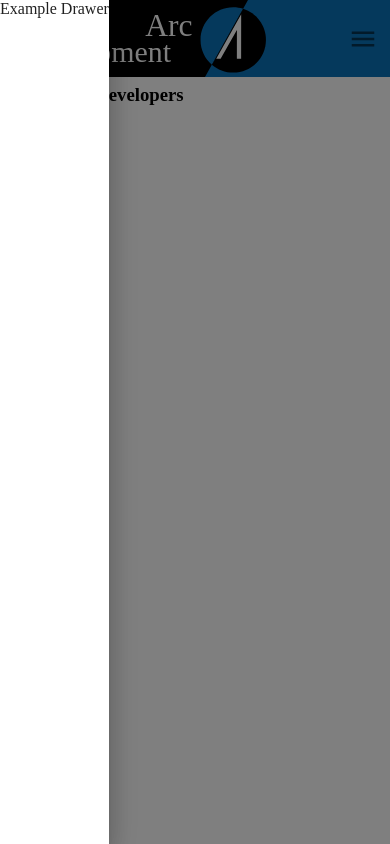
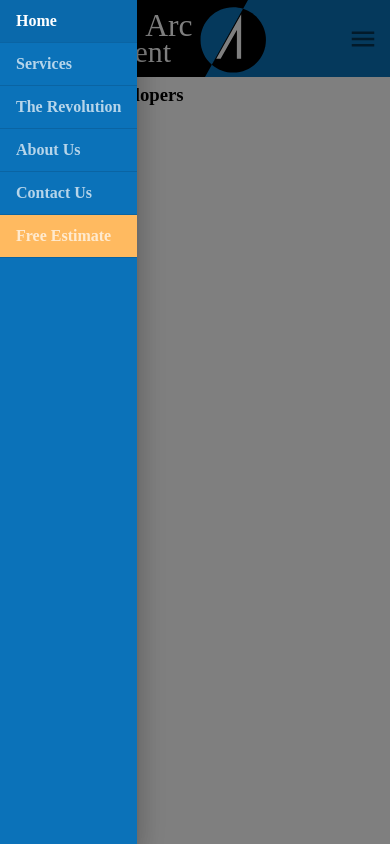
Before and after one commit to rupaklama/material-ui-react, a React (Create React App) app: page / in a window 390 px wide. Both pictures are taken after a click on the button 363 px from the left and 38 px from the top of the page. Built offline with nearby package versions, Linux system fonts and the light colour scheme.

Commit message:
header styled

```diff
--- a/src/layouts/header/Header.jsx
+++ b/src/layouts/header/Header.jsx
@@ -12,6 +12,9 @@ import {
   useMediaQuery,
   SwipeableDrawer,
   IconButton,
+  List,
+  ListItem,
+  ListItemText,
 } from '@material-ui/core';
 import MenuIcon from '@material-ui/icons/Menu';
 import { useTheme } from '@material-ui/styles';
@@ -256,8 +259,127 @@ function Header() {
         open={openDrawer}
         onClose={() => setOpenDrawer(false)}
         onOpen={() => setOpenDrawer(true)}
+        classes={{ paper: classes.drawer }}
       >
-        Example Drawer
+        <List disablePadding>
+          <ListItem
+            onClick={() => {
+              setOpenDrawer(false);
+              setValue(0);
+            }}
+            divider
+            button
+            component={Link}
+            to='/'
+            selected={value === 0}
+          >
+            {/* to get rid off default link style */}
+            <ListItemText
+              className={value === 0 ? [classes.drawerItem, classes.drawerItemSelected] : classes.drawerItem}
+              disableTypography
+            >
+              Home
+            </ListItemText>
+          </ListItem>
+
+          <ListItem
+            onClick={() => {
+              setOpenDrawer(false);
+              setValue(1);
+            }}
+            divider
+            button
+            component={Link}
+            to='/services'
+            selected={value === 1}
+          >
+            <ListItemText
+              className={value === 1 ? [classes.drawerItem, classes.drawerItemSelected] : classes.drawerItem}
+              disableTypography
+            >
+              Services
+            </ListItemText>
+          </ListItem>
+
+          <ListItem
+            onClick={() => {
+              setOpenDrawer(false);
+              setValue(2);
+            }}
+            divider
+            button
+            component={Link}
+            to='/revolution'
+            selected={value === 2}
+          >
+            <ListItemText
+              className={value === 2 ? [classes.drawerItem, classes.drawerItemSelected] : classes.drawerItem}
+              disableTypography
+            >
+              The Revolution
+            </ListItemText>
+          </ListItem>
+
+          <ListItem
+            onClick={() => {
+              setOpenDrawer(false);
+              setValue(3);
+            }}
+            divider
+            button
+            component={Link}
+            to='/about'
+            selected={value === 3}
+          >
+            <ListItemText
+              className={value === 3 ? [classes.drawerItem, classes.drawerItemSelected] : classes.drawerItem}
+              disableTypography
+            >
+              About Us
+            </ListItemText>
+          </ListItem>
+
+          <ListItem
+            onClick={() => {
+              setOpenDrawer(false);
+              setValue(4);
+            }}
+            divider
+            button
+            component={Link}
+            to='/contact'
+            selected={value === 4}
+          >
+            <ListItemText
+              className={value === 4 ? [classes.drawerItem, classes.drawerItemSelected] : classes.drawerItem}
+              disableTypography
+            >
+              Contact Us
+            </ListItemText>
+          </ListItem>
+
+          <ListItem
+            className={classes.drawerItemEstimate}
+            onClick={() => {
+              setOpenDrawer(false);
+              setValue(5);
+            }}
+            divider
+            button
+            component={Link}
+            to='/estimate'
+            selected={value === 5}
+          >
+            {/* applying multiple styles in an array */}
+            {/* <ListItemText className={[classes.drawerItem, classes.drawerItemEstimate]} disableTypography> */}
+            <ListItemText
+              className={value === 5 ? [classes.drawerItem, classes.drawerItemSelected] : classes.drawerItem}
+              disableTypography
+            >
+              Free Estimate
+            </ListItemText>
+          </ListItem>
+        </List>
       </SwipeableDrawer>
 
       <IconButton
--- a/src/layouts/header/Header.style.js
+++ b/src/layouts/header/Header.style.js
@@ -73,5 +73,19 @@ export default makeStyles(
       height: '30px',
       width: '30px',
     },
+    drawer: {
+      backgroundColor: theme.palette.common.savageBlue,
+    },
+    drawerItem: {
+      ...theme.typography.tab,
+      color: 'white',
+      opacity: 0.7,
+    },
+    drawerItemEstimate: {
+      backgroundColor: theme.palette.common.savageOrange,
+    },
+    drawerItemSelected: {
+      opacity: 1,
+    },
   })
 );
```
